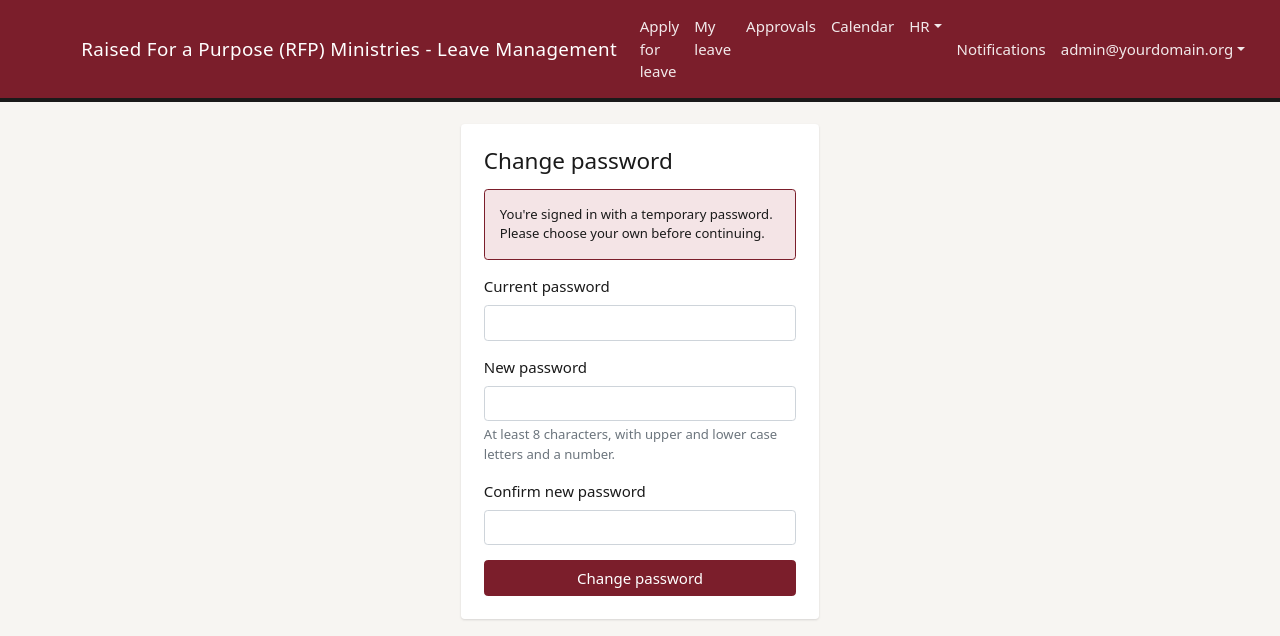
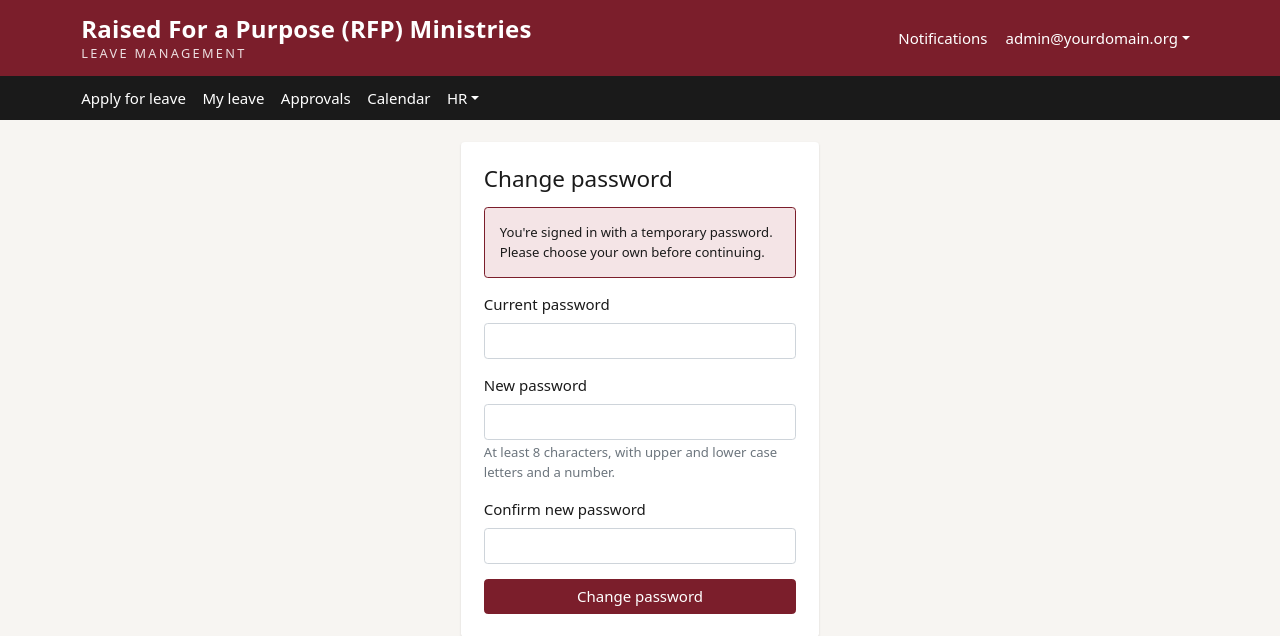
Before and after one commit to Wannie18/leave-management-system, an ASP.NET Core app: page /Account/ChangePassword in a window 1280 px wide. Shown: the top 636 px of the page. Run offline with ASP.NET Core 8, Linux system fonts and the light colour scheme; a user stored in the database is signed in; data that the repository does not hold is empty; database files in the repository are not loaded; some libraries are stand-ins or nearby versions.

Commit message:
Header: maroon title band with the full system name and a black menu bar
Co-Authored-By: Claude Opus 5.5 <noreply@anthropic.com>
Claude-Session: https://claude.ai/code/session_01AEHz2HbejgT4cThmRXQtxZ

```diff
--- a/Views/Shared/_Layout.cshtml
+++ b/Views/Shared/_Layout.cshtml
@@ -18,14 +18,46 @@
     <link rel="stylesheet" href="~/css/site.css" asp-append-version="true" />
 </head>
 <body>
-    <header class="d-print-none">
-        <nav class="navbar navbar-expand-lg navbar-dark brand-navbar mb-4">
-            <div class="container">
-                <a class="navbar-brand fw-semibold" asp-controller="Home" asp-action="Index">Raised For a Purpose (RFP) Ministries - Leave Management</a>
+    <header class="site-header d-print-none mb-4">
+        <div class="title-band">
+            <div class="container d-flex flex-wrap align-items-center justify-content-between gap-2 py-3">
+                <a class="site-title" asp-controller="Home" asp-action="Index">
+                    <span class="site-title-name">Raised For a Purpose (RFP) Ministries</span>
+                    <span class="site-title-sub">Leave Management</span>
+                </a>
                 @if (signedIn)
                 {
-                    <button class="navbar-toggler" type="button" data-bs-toggle="collapse" data-bs-target="#mainNav" aria-controls="mainNav" aria-expanded="false" aria-label="Toggle navigation">
-                        <span class="navbar-toggler-icon"></span>
+                    <ul class="nav account-nav">
+                        <li class="nav-item">
+                            <a class="nav-link" asp-controller="Notifications" asp-action="Index" title="Notifications">
+                                Notifications
+                                @{ var badge = await Component.InvokeAsync("NotificationBadge"); }
+                                <span class="badge rounded-pill">@badge</span>
+                            </a>
+                        </li>
+                        <li class="nav-item dropdown">
+                            <a class="nav-link dropdown-toggle" href="#" role="button" data-bs-toggle="dropdown" aria-expanded="false">@User.Identity!.Name</a>
+                            <ul class="dropdown-menu dropdown-menu-end">
+                                <li><a class="dropdown-item" asp-controller="Approvals" asp-action="Delegate">Delegate approvals</a></li>
+                                <li><a class="dropdown-item" asp-controller="Account" asp-action="ChangePassword">Change password</a></li>
+                                <li><hr class="dropdown-divider" /></li>
+                                <li>
+                                    <form asp-controller="Account" asp-action="Logout" method="post">
+                                        <button type="submit" class="dropdown-item">Sign out</button>
+                                    </form>
+                                </li>
+                            </ul>
+                        </li>
+                    </ul>
+                }
+            </div>
+        </div>
+        @if (signedIn)
+        {
+            <nav class="navbar navbar-expand-lg navbar-dark menu-bar py-0">
+                <div class="container">
+                    <button class="navbar-toggler" type="button" data-bs-toggle="collapse" data-bs-target="#mainNav" aria-controls="mainNav" aria-expanded="false" aria-label="Toggle menu">
+                        <span class="navbar-toggler-icon"></span> <span class="ms-1">Menu</span>
                     </button>
                     <div class="collapse navbar-collapse" id="mainNav">
                         <ul class="navbar-nav me-auto">
@@ -56,32 +88,10 @@
                                 </li>
                             }
                         </ul>
-                        <ul class="navbar-nav">
-                            <li class="nav-item">
-                                <a class="nav-link" asp-controller="Notifications" asp-action="Index" title="Notifications">
-                                    Notifications
-                                    @{ var badge = await Component.InvokeAsync("NotificationBadge"); }
-                                    <span class="badge rounded-pill">@badge</span>
-                                </a>
-                            </li>
-                            <li class="nav-item dropdown">
-                                <a class="nav-link dropdown-toggle" href="#" role="button" data-bs-toggle="dropdown" aria-expanded="false">@User.Identity!.Name</a>
-                                <ul class="dropdown-menu dropdown-menu-end">
-                                    <li><a class="dropdown-item" asp-controller="Approvals" asp-action="Delegate">Delegate approvals</a></li>
-                                    <li><a class="dropdown-item" asp-controller="Account" asp-action="ChangePassword">Change password</a></li>
-                                    <li><hr class="dropdown-divider" /></li>
-                                    <li>
-                                        <form asp-controller="Account" asp-action="Logout" method="post">
-                                            <button type="submit" class="dropdown-item">Sign out</button>
-                                        </form>
-                                    </li>
-                                </ul>
-                            </li>
-                        </ul>
                     </div>
-                }
-            </div>
-        </nav>
+                </div>
+            </nav>
+        }
     </header>
     <div class="container">
         <div class="print-logo d-none d-print-block"><img src="~/img/rfp-logo-dark.png" asp-append-version="true" alt="@org" /></div>
--- a/wwwroot/css/site.css
+++ b/wwwroot/css/site.css
@@ -39,12 +39,23 @@ a:hover { color: var(--brand-maroon-dark); }
 .form-check-input:checked { background-color: var(--brand-maroon); border-color: var(--brand-maroon); }
 .text-primary { color: var(--brand-maroon) !important; }
 
-/* Header: maroon bar with a black rule */
-.brand-navbar { background: var(--brand-maroon); border-bottom: 4px solid var(--brand-black); }
-.brand-navbar .navbar-brand { color: #fff; letter-spacing: .02em; }
-.brand-navbar.navbar-dark .navbar-nav .nav-link { color: rgba(255,255,255,.9); }
-.brand-navbar.navbar-dark .navbar-nav .nav-link:hover, .brand-navbar.navbar-dark .navbar-nav .nav-link:focus, .brand-navbar.navbar-dark .navbar-nav .nav-link.show { color: #fff; text-decoration: underline; text-underline-offset: 6px; }
-.brand-navbar .badge { background: #fff !important; color: var(--brand-maroon) !important; }
+/* Header: maroon title band with the system name, black menu bar underneath */
+.title-band { background: #7b1e2b; color: #fff; }
+.site-title, .site-title:hover { color: #fff; text-decoration: none; display: block; line-height: 1.2; }
+.site-title-name { display: block; font-size: 1.6rem; font-weight: 600; letter-spacing: .01em; }
+.site-title-sub { display: block; font-size: .85rem; letter-spacing: .18em; text-transform: uppercase; opacity: .85; margin-top: .15rem; }
+.account-nav .nav-link { color: #fff; padding: .25rem .6rem; }
+.account-nav .nav-link:hover, .account-nav .nav-link:focus, .account-nav .nav-link.show { color: #fff; text-decoration: underline; text-underline-offset: 6px; }
+.account-nav .badge { background: #fff !important; color: #7b1e2b !important; }
+.menu-bar { background: #1a1a1a; }
+.menu-bar.navbar-dark .navbar-nav .nav-link { color: #fff; padding: .7rem 1.1rem .7rem 0; }
+.menu-bar.navbar-dark .navbar-nav .nav-link:hover, .menu-bar.navbar-dark .navbar-nav .nav-link:focus, .menu-bar.navbar-dark .navbar-nav .nav-link.show { color: #fff; text-decoration: underline; text-underline-offset: 6px; }
+.menu-bar .navbar-toggler { border: 0; color: #fff; padding: .55rem 0; font-size: 1rem; }
+.menu-bar .navbar-toggler:focus { box-shadow: none; }
+@media (max-width: 575.98px) {
+  .site-title-name { font-size: 1.2rem; }
+  .account-nav { width: 100%; margin-left: -.6rem; }
+}
 .dropdown-item:active { background: var(--brand-maroon); }
 
 /* Footer: black with a maroon rule */
```
